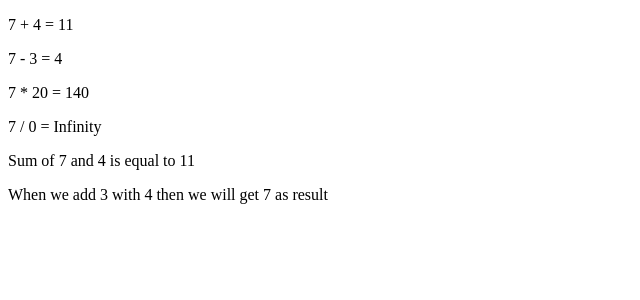
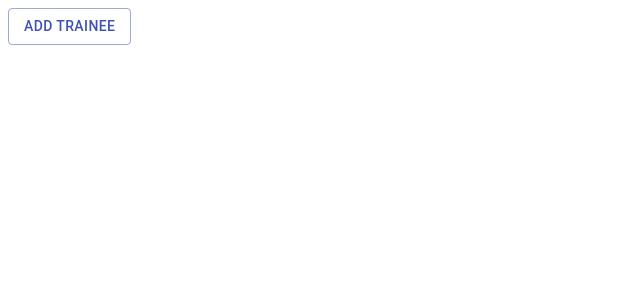
Before and after one commit to Sumitsuccessivetech/javascript-client, a React (Create React App) app: page /Trainee in a window 1280 px wide. Shown: the top 300 px of the page, without its empty margins (0-640 px from the left). Built offline with nearby package versions, Linux system fonts and the light colour scheme.

Commit message:
Feat: material UI- Styling, Dilaog and Form Validation

```diff
--- a/src/App.jsx
+++ b/src/App.jsx
@@ -1,9 +1,9 @@
 import React from 'react';
-import { ChildrenDemo } from './pages/ChildrenDemo';
+import { Trainee } from './pages/Trainee';
 
 function App() {
   return (
-    <ChildrenDemo />
+    <Trainee />
   );
 }
 export default App;
--- a/src/pages/Trainee/Trainee.jsx
+++ b/src/pages/Trainee/Trainee.jsx
@@ -32,10 +32,10 @@ export default class Trainee extends React.Component {
       const { open } = this.state;
       return (
         <>
-          <NavBar />
-          <br />
           <Button variant="outlined" color="primary" onClick={this.handleClickOpen}>ADD TRAINEE</Button>
-          <AddDialog open={open} onClose={this.handleClose} onSubmit={() => this.handleSubmit} />
+          <Button>
+            <AddDialog open={open} onSubmit={this.handleSubmit} onClose={this.handleClose} />
+          </Button>
         </>
       );
     }
--- a/src/pages/Trainee/components/AddDialog/AddDialog.jsx
+++ b/src/pages/Trainee/components/AddDialog/AddDialog.jsx
@@ -3,7 +3,7 @@ import PropTypes from 'prop-types';
 import {
   Button, Dialog, DialogContentText, DialogContent, DialogTitle,
 } from '@material-ui/core';
-import { Email, Person, VisibilityOff } from '@material-ui/icons';
+import { Email, Person, VisibilityOff } from '@material-ui/icons/index';
 import { withStyles } from '@material-ui/core/styles';
 import schema from './Schema';
 import Handler from './Handler';
--- a/src/pages/Trainee/components/index.js
+++ b/src/pages/Trainee/components/index.js
@@ -1 +1 @@
-export { default as AddDialog } from './AddDialog';
+export { default as AddDialog } from './AddDialog/AddDialog';
```
